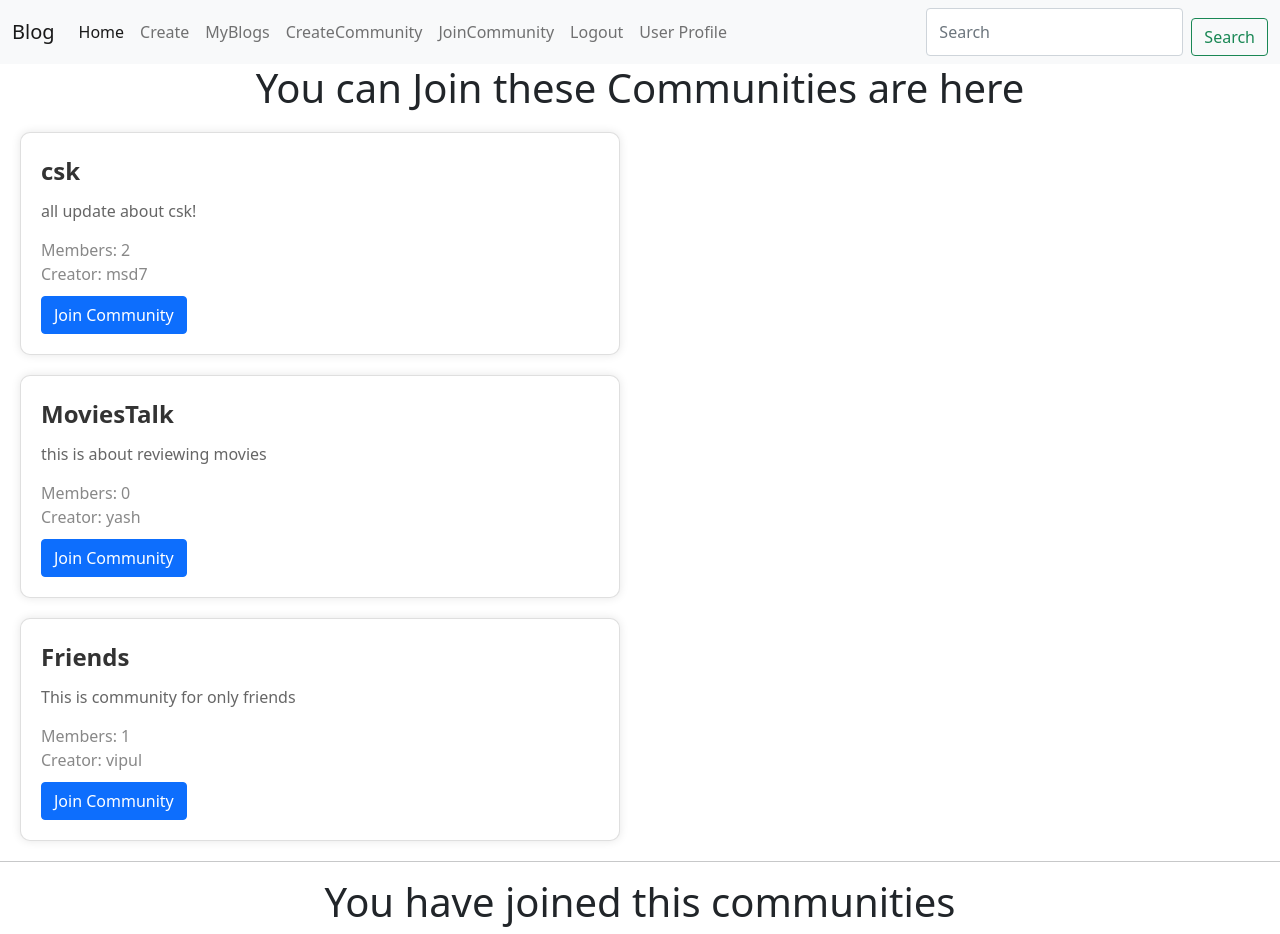
After one commit to Meet-Thakkar21/django_project, a Django app: page /join_community/ in a window 1280 px wide. The commit adds this page. Run offline with Django 4.2, Linux system fonts and the light colour scheme; a user stored in the database is signed in; data comes from the database, SQL or seed files in the repository; both versions use the stored data as it was after the commit.

Commit message:
Community all work done

```diff
--- a/Blog/models.py
+++ b/Blog/models.py
@@ -49,7 +49,9 @@ class Community(models.Model):
   CommunityId = models.IntegerField(primary_key = True)
   CommunityName = models.CharField(max_length=50)
   Description = models.CharField(max_length=500)
-  NumberOfMembers = models.IntegerField()
+  NumberOfMembers = models.IntegerField(default = 0)
+  CreatorId = models.ForeignKey(User, null=True, on_delete=models.CASCADE)
+
 
 class UserCommunity(models.Model):
   JoinId = models.IntegerField(primary_key = True)
--- a/Blog/urls.py
+++ b/Blog/urls.py
@@ -1,6 +1,6 @@
 # myapp/urls.py
 from django.urls import path
-from .views import register, user_login,home,logout_request,create_blog_post,myallblogs,update_blog,delete_blog,like_blog,remove_like,add_comment,get_comments,delete_comment,user_profile
+from .views import register, user_login,home,logout_request,create_blog_post,myallblogs,update_blog,delete_blog,like_blog,remove_like,add_comment,get_comments,delete_comment,user_profile,create_community,join_community,user_community,leave_community,show_content,delete_community
 
 urlpatterns = [
     path('register/', register, name='register'),
@@ -17,5 +17,12 @@ urlpatterns = [
     path('get_comments/', get_comments, name='get_comments'),
     path('delete_comment/<int:blog_id>/<int:comment_id>/', delete_comment, name='delete_comment'),
     path('user_profile/', user_profile, name='user_profile'),
+    path('create_community/', create_community, name='create_community'),
+    path('join_community/', join_community, name='join_community'),
+    path('user_community/<int:pk>', user_community, name='user_community'),
+    path('leave_community/<int:pk>', leave_community, name='leave_community'),
+    path('show_content/<int:pk>', show_content, name='show_content'),
+    path('delete_community/<int:pk>', delete_community, name='delete_community'),
+
 
 ]
--- a/Blog/views.py
+++ b/Blog/views.py
@@ -1,8 +1,8 @@
 from django.http import HttpResponse, JsonResponse
-from django.shortcuts import render,redirect
-from .forms import UserRegistrationForm
+from django.shortcuts import render,redirect,get_object_or_404
+from .forms import UserRegistrationForm,CommunityForm
 from django.contrib.auth import authenticate,login,logout
-from .models import BlogPost,User,Category,Like,Comment
+from .models import BlogPost,User,Category,Like,Comment,Community,UserCommunity
 from datetime import datetime
 from django.db.models import Count
 
@@ -201,3 +201,66 @@ def user_profile(request):
   email = request.session.get('email')
   first_name = request.session.get('first_name')
   return render(request, 'profile.html', {'username': username, 'email': email, 'first_name': first_name})
+
+def create_community(request):
+    creator  = request.user
+    if request.method == 'POST':
+        form = CommunityForm(request.POST)
+        if form.is_valid():
+
+            print(creator)
+            community = Community.objects.create(
+              CommunityName = request.POST['CommunityName'],
+              Description = request.POST['Description'],
+              CreatorId = creator
+            )
+
+            return redirect("/home")
+    else:
+        form = CommunityForm()
+    communities = Community.objects.filter(CreatorId = creator)
+    return render(request, 'create_community.html', {'form': form, 'communities' :communities} )
+
+def join_community(request):
+  communities = Community.objects.exclude(usercommunity__UserID=request.user)
+  joined_communities = UserCommunity.objects.filter(UserID=request.user)
+
+  return render(request, 'join_communities.html', {'communities': communities, 'joined_communities': joined_communities})
+
+
+def user_community(request , pk):
+   community = Community.objects.get(CommunityId = pk)
+   user = request.user
+   user_community = UserCommunity.objects.create(
+      UserID = user,
+      CommunityID = community
+   )
+   community.NumberOfMembers += 1
+   community.save()
+
+   return redirect( '/join_community')
+
+def leave_community(request , pk):
+  community = Community.objects.get(CommunityId = pk)
+  user = request.user
+  user_community = get_object_or_404(UserCommunity, UserID=user, CommunityID=community)
+  user_community.delete()
+  community.NumberOfMembers = community.NumberOfMembers-1
+  community.save()
+  return redirect("/join_community")
+
+def show_content(request,pk):
+  user = User.objects.get(pk = pk)
+  blogs=BlogPost.objects.all()
+  all_blogs = BlogPost.objects.filter(UserID=user)
+  return render(request,'show_content.html',{'all_blogs' :all_blogs})
+
+def delete_community(request,pk):
+  community = get_object_or_404(Community, pk=pk)
+
+  user_communities = UserCommunity.objects.filter(CommunityID=pk)
+  user_communities.delete()
+
+  community.delete()
+
+  return redirect('/create_community')
--- /dev/null
+++ b/templates/join_communities.html
@@ -0,0 +1,155 @@
+<!DOCTYPE html>
+<html lang="en">
+<head>
+  <meta charset="UTF-8">
+  <meta name="viewport" content="width=device-width, initial-scale=1.0">
+  <title>Join Community</title>
+  <link href="https://cdn.jsdelivr.net/npm/bootstrap@5.0.2/dist/css/bootstrap.min.css" rel="stylesheet"
+  integrity="sha384-EVSTQN3/azprG1Anm3QDgpJLIm9Nao0Yz1ztcQTwFspd3yD65VohhpuuCOmLASjC" crossorigin="anonymous">
+  <link href="https://cdnjs.cloudflare.com/ajax/libs/font-awesome/6.0.0-beta3/css/all.min.css" rel="stylesheet">
+
+  <style>
+    /* Card container */
+    .card {
+      border-radius: 10px;
+      margin: 20px;
+      padding: 20px;
+      box-shadow: 0 0 10px rgba(0, 0, 0, 0.1);
+      transition: 0.3s;
+      background-color: #fff;
+      width: calc(100% - 40px); /* 100% width minus 40px margin on each side */
+      max-width: 600px; /* Max width to maintain readability */
+    }
+
+    /* Card hover effect */
+    .card:hover {
+      box-shadow: 0 0 20px rgba(0, 0, 0, 0.2);
+    }
+
+    /* Community Name */
+    .community-name {
+      font-size: 24px;
+      font-weight: bold;
+      margin-bottom: 10px;
+      color: #333;
+    }
+
+    /* Description */
+    .description {
+      margin-bottom: 15px;
+      color: #666;
+    }
+
+    /* Number of Members */
+    .number-of-members {
+      font-size: 16px;
+      color: #888;
+    }
+
+    /* Creator */
+    .creator {
+      font-size: 16px;
+      color: #888;
+    }
+
+    /* Button */
+    .btn {
+      margin-top: 10px;
+    }
+  </style>
+</head>
+<body>
+  <!-- Your content here -->
+  <nav class="navbar navbar-expand-lg navbar-light bg-light">
+    <div class="container-fluid">
+      <a class="navbar-brand" href="#">Blog</a>
+      <button class="navbar-toggler" type="button" data-bs-toggle="collapse" data-bs-target="#navbarSupportedContent"
+        aria-controls="navbarSupportedContent" aria-expanded="false" aria-label="Toggle navigation">
+        <span class="navbar-toggler-icon"></span>
+      </button>
+      <div class="collapse navbar-collapse" id="navbarSupportedContent">
+        <ul class="navbar-nav me-auto mb-2 mb-lg-0">
+          <li class="nav-item">
+            <a class="nav-link active" aria-current="page" href="/home">Home</a>
+          </li>
+          <li class="nav-item">
+            <a class="nav-link" href="/create">Create</a>
+          </li>
+          <li class="nav-item">
+            <a class="nav-link" href="/myallblogs" role="button" aria-expanded="false">
+              MyBlogs
+            </a>
+          </li>
+          <li class="nav-item">
+            <a class="nav-link" href="/create_community" role="button" aria-expanded="false">
+              CreateCommunity
+            </a>
+          </li>
+          <li class="nav-item">
+            <a class="nav-link" href="/join_community" role="button" aria-expanded="false">
+              JoinCommunity
+            </a>
+          </li>
+          <li class="nav-item">
+            <a class="nav-link" href="{% url 'logout' %}" role="button" aria-expanded="false">
+              Logout
+            </a>
+          </li>
+          <!-- <li class="nav-item">
+             <a href="{% url 'logout' %}" class="btn btn-outline-danger logout-btn">Logout</a>
+            </li> -->
+          <li class="nav-item">
+            <a class="nav-link" href="{% url 'user_profile' %}">User Profile</a>
+          </li>
+        </ul>
+        <form class="d-flex">
+          <input class="form-control me-2" type="search" placeholder="Search" aria-label="Search">
+          <button class="btn btn-outline-success" type="submit">Search</button>
+        </form>
+
+      </div>
+
+    </div>
+
+  </nav>
+  <center><h1>You can Join these Communities are here</h1></center>
+  {% for community in communities %}
+  {% if community.CreatorId != request.user %}
+  <div class="card">
+    <div class="community-name">{{ community.CommunityName }}</div>
+    <div class="description">{{ community.Description }}</div>
+    <div class="number-of-members">Members: {{ community.NumberOfMembers }}</div>
+    <div class="creator">Creator: {{ community.CreatorId.username }}</div>
+      <form method="post" action="{% url 'user_community' community.pk %}">
+        {% csrf_token %}
+        <button type="submit" class="btn btn-primary">Join Community</button>
+      </form>
+
+  </div>
+  {% endif %}
+
+  {% endfor %}
+  <hr>
+  <center><h1>You have joined this communities</h1></center>
+  {% for community in joined_communities %}
+  {% if community.CreatorId != request.user %}
+  <div class="card">
+    <div class="community-name">{{ community.CommunityID.CommunityName }}</div>
+    <div class="description">{{ community.CommunityID.Description }}</div>
+    <div class="number-of-members">Members: {{ community.CommunityID.NumberOfMembers }}</div>
+    <div class="creator">Creator: {{ community.CommunityID.CreatorId.username }}</div>
+      <form method="post" action="{% url 'leave_community' community.CommunityID.CommunityId %}">
+        {% csrf_token %}
+        <button type="submit" class="btn btn-primary">Leave Community</button>
+      </form>
+      <form method="post" action="{% url 'show_content' community.CommunityID.CreatorId.id %}">
+        {% csrf_token %}
+        <button type="submit" class="btn btn-primary">Show Content</button>
+      </form>
+
+  </div>
+  {% endif %}
+  {% endfor %}
+
+</body>
+</html>
```
Also changed, not shown: Blog/forms.py (+6 -1 lines), templates/create_community.html (added, +130 -0 lines), templates/home.html (+10 -1 lines), templates/show_content.html (added, +122 -0 lines), Blog/migrations/0005_alter_community_numberofmembers.py (added), Blog/migrations/0006_community_creatorid.py (added), db.sqlite3.
